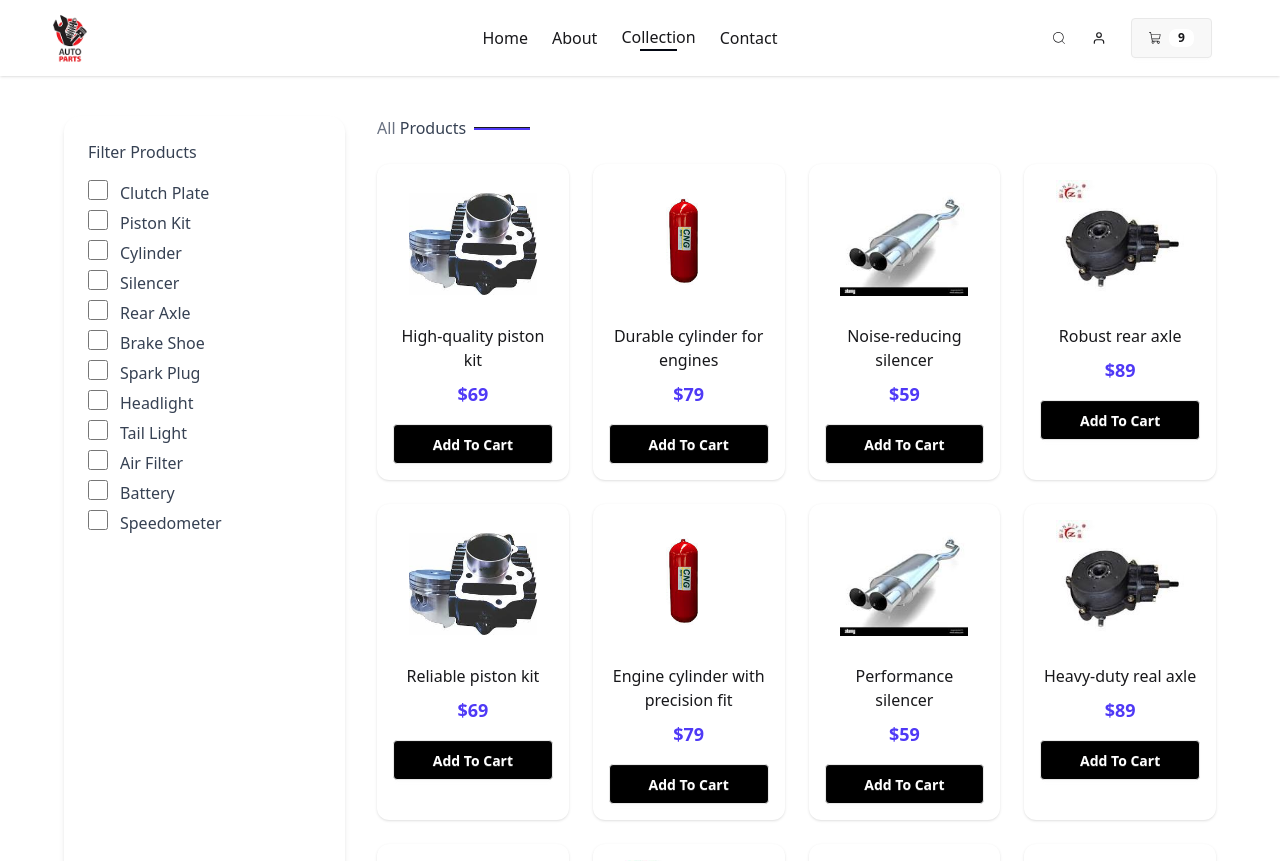
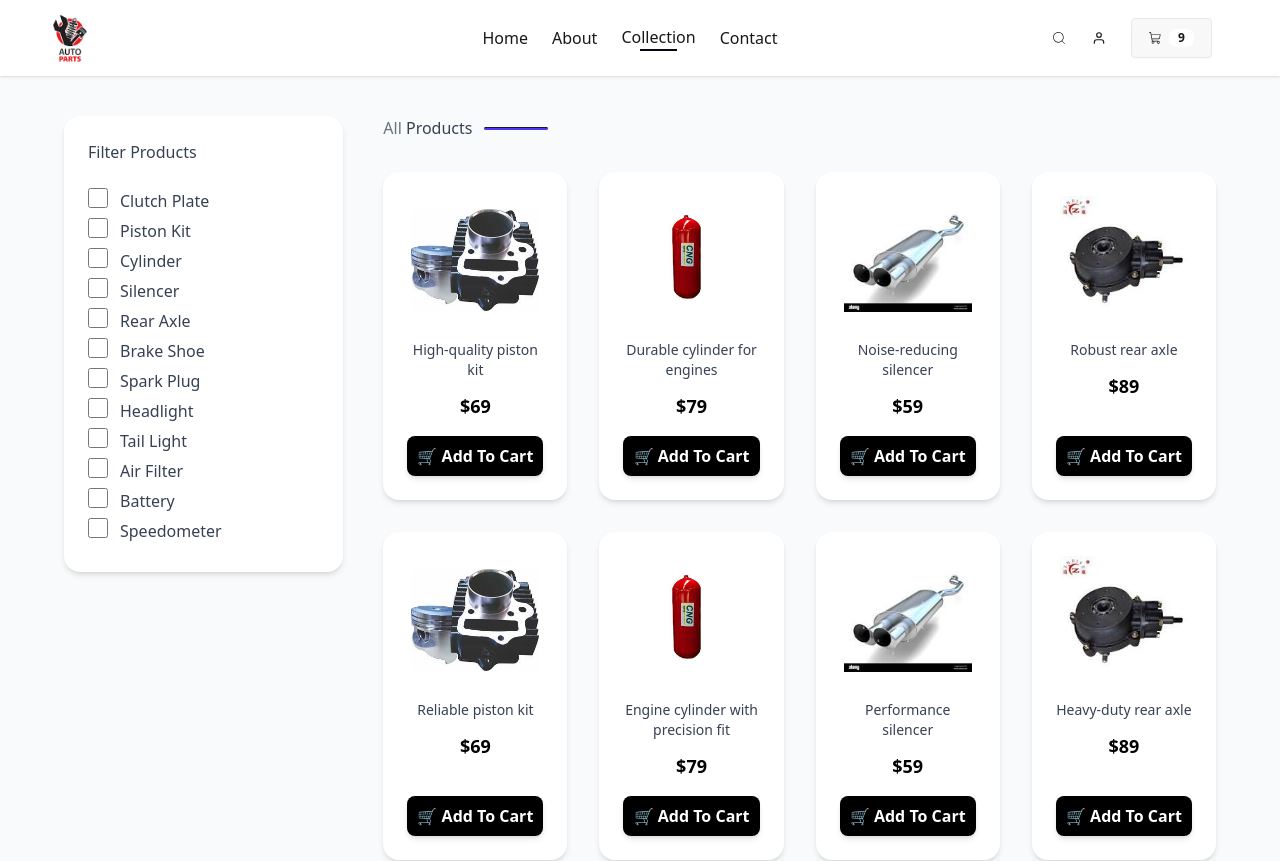
Before and after one commit to Asmatbangash/auto-rikshaw-spares, a React (Vite) app in the folder Frontend/: page /collection in a window 1280 px wide. Shown: the top 861 px of the page. Built offline with nearby package versions, Linux system fonts and the light colour scheme.

Commit message:
add checkbox click functionality.

```diff
--- a/Frontend/src/components/BigCard.jsx
+++ b/Frontend/src/components/BigCard.jsx
@@ -2,27 +2,38 @@ import React from "react";
 
 function BestSellerProducts({ product }) {
   return (
-    <div className="grid grid-cols-1 sm:grid-cols-2 md:grid-cols-3 lg:grid-cols-3 xl:grid-cols-4 gap-6">
+    <div className="grid grid-cols-1 sm:grid-cols-2 md:grid-cols-3 xl:grid-cols-4 gap-8">
       {product.map((item, index) => (
         <div
           key={index}
-          className="bg-white rounded-xl shadow hover:shadow-lg transition-shadow duration-300 p-4 flex flex-col items-center text-center"
+          className="group bg-white rounded-2xl shadow-md hover:shadow-xl transition-all duration-300 p-6 flex flex-col text-center"
         >
-          <img
-            src={item.image}
-            alt={item.desc}
-            className="w-32 h-32 object-contain mb-4"
-          />
+          {/* Product Image */}
+          <div className="w-32 h-32 mb-4 mx-auto flex items-center justify-center">
+            <img
+              src={item.image}
+              alt={item.desc}
+              className="w-full h-full object-contain group-hover:scale-105 transition-transform duration-300"
+            />
+          </div>
+
+          {/* Product Description */}
           <p
-            className="mb-2"
+            className="text-gray-700 text-sm mb-3"
             dangerouslySetInnerHTML={{ __html: item.desc }}
           ></p>
-          <span className="text-indigo-600 font-semibold text-lg">
+
+          {/* Product Price */}
+          <span className="text-black font-bold text-lg mb-4">
             {item.price}
           </span>
-          <button className="btn bg-black text-white w-full mt-4">
-            Add To Cart
-          </button>
+
+          {/* Add to Cart Button (always at bottom) */}
+          <div className="mt-auto">
+            <button className="w-full py-2 rounded-lg bg-black text-white font-semibold shadow-md hover:bg-gray-900 hover:shadow-lg transition-all duration-300">
+              🛒 Add To Cart
+            </button>
+          </div>
         </div>
       ))}
     </div>
--- a/Frontend/src/components/Checkbox.jsx
+++ b/Frontend/src/components/Checkbox.jsx
@@ -1,22 +1,21 @@
 import React from "react";
 
-function Checkbox({ product }) {
+function Checkbox({ product, onChange }) {
   return (
     <>
-      {product.map((itemName) => (
-        <div class="flex items-center space-x-3 my-1">
-          <label class="group flex items-center cursor-pointer">
-            <div class="dark:bg-black/10">
-              <label class="text-white">
-                <input
-                  class="dark:border-white-400/20 dark:scale-100 transition-all duration-500 ease-in-out dark:hover:scale-110 dark:checked:scale-100 w-5 h-5"
-                  type="checkbox"
-                />
-              </label>
+      {product.map((item, index) => (
+        <div key={index} className="flex items-center space-x-3 my-1">
+          <label className="group flex items-center cursor-pointer">
+            <div className="dark:bg-black/10">
+              <input
+                className="dark:border-white-400/20 dark:scale-100 transition-all duration-500 ease-in-out dark:hover:scale-110 dark:checked:scale-100 w-5 h-5"
+                type="checkbox"
+                onChange={(e) => onChange(item.name, e.target.checked)}
+              />
             </div>
 
-            <span class="ml-3 text-gray-700 group-hover:text-blue-500 font-medium transition-colors duration-300">
-              {itemName.name}
+            <span className="ml-3 text-gray-700 group-hover:text-blue-500 font-medium transition-colors duration-300">
+              {item.name}
             </span>
           </label>
         </div>
--- a/Frontend/src/pages/Collection.jsx
+++ b/Frontend/src/pages/Collection.jsx
@@ -1,32 +1,80 @@
-import React from "react";
+import React, { useState } from "react";
 import { BigCard, Checkbox, Line, Title } from "../components/index";
 import { assets } from "../assets/assets";
 
 function Collection() {
   const collections = [
-    { image: assets.pistonKit, desc: "High-quality piston kit", price: "$69" },
+    {
+      image: assets.pistonKit,
+      desc: "High-quality piston kit",
+      price: "$69",
+      name: "Piston Kit",
+    },
     {
       image: assets.cylinder,
       desc: "Durable cylinder for engines",
       price: "$79",
+      name: "Cylinder",
     },
-    { image: assets.Silencer, desc: "Noise-reducing silencer", price: "$59" },
-    { image: assets.RealAxle, desc: "Robust rear axle", price: "$89" },
-    { image: assets.pistonKit, desc: "Reliable piston kit", price: "$69" },
+    {
+      image: assets.Silencer,
+      desc: "Noise-reducing silencer",
+      price: "$59",
+      name: "Silencer",
+    },
+    {
+      image: assets.RealAxle,
+      desc: "Robust rear axle",
+      price: "$89",
+      name: "Rear Axle",
+    },
+    {
+      image: assets.pistonKit,
+      desc: "Reliable piston kit",
+      price: "$69",
+      name: "Piston Kit",
+    },
     {
       image: assets.cylinder,
       desc: "Engine cylinder with precision fit",
       price: "$79",
+      name: "Cylinder",
     },
-    { image: assets.Silencer, desc: "Performance silencer", price: "$59" },
-    { image: assets.RealAxle, desc: "Heavy-duty real axle", price: "$89" },
-    { image: assets.Silencer, desc: "Noise-reducing silencer", price: "$59" },
-    { image: assets.RealAxle, desc: "Robust rear axle", price: "$89" },
-    { image: assets.pistonKit, desc: "Reliable piston kit", price: "$69" },
+    {
+      image: assets.Silencer,
+      desc: "Performance silencer",
+      price: "$59",
+      name: "Silencer",
+    },
+    {
+      image: assets.RealAxle,
+      desc: "Heavy-duty rear axle",
+      price: "$89",
+      name: "Rear Axle",
+    },
+    {
+      image: assets.Silencer,
+      desc: "Noise-reducing silencer",
+      price: "$59",
+      name: "Silencer",
+    },
+    {
+      image: assets.RealAxle,
+      desc: "Robust rear axle",
+      price: "$89",
+      name: "Rear Axle",
+    },
+    {
+      image: assets.pistonKit,
+      desc: "Reliable piston kit",
+      price: "$69",
+      name: "Piston Kit",
+    },
     {
       image: assets.cylinder,
       desc: "Engine cylinder with precision fit",
       price: "$79",
+      name: "Cylinder",
     },
   ];
 
@@ -45,25 +93,48 @@ function Collection() {
     { name: "Speedometer" },
   ];
 
+  // State for selected filters
+  const [selectedFilters, setSelectedFilters] = useState([]);
+
+  // Handle checkbox change
+  const handleFilterChange = (filterName, isChecked) => {
+    setSelectedFilters((prev) =>
+      isChecked ? [...prev, filterName] : prev.filter((f) => f !== filterName)
+    );
+  };
+  // Apply filters
+  const filteredProducts =
+    selectedFilters.length > 0
+      ? collections.filter((item) => selectedFilters.includes(item.name))
+      : collections;
+
   return (
-    <div className="min-h-screen py-10 px-4 md:px-10 lg:px-16">
-      <div className="flex flex-col lg:flex-row gap-8">
+    <div className="min-h-screen py-10 px-4 md:px-8 lg:px-16 bg-gray-50">
+      <div className="flex flex-col lg:flex-row gap-10">
         {/* Filter Section */}
-        <div className="lg:w-1/4 bg-white rounded-2xl shadow-md p-6">
+        <aside className="lg:w-1/4 bg-white rounded-2xl shadow-md p-6 h-fit sticky top-20">
           <Title text2="Filter Products" />
-          <div className="mt-4">
-            <Checkbox product={nameOfProduct} />
+          <div className="mt-6 space-y-3">
+            <Checkbox product={nameOfProduct} onChange={handleFilterChange} />
           </div>
-        </div>
+        </aside>
 
         {/* Product Section */}
-        <div className="lg:w-3/4">
-          <div className="flex items-center gap-2 mb-6">
+        <main className="lg:w-3/4">
+          <div className="flex items-center gap-3 mb-8">
             <Title text1="All" text2="Products" />
-            <Line className="w-10 sm:w-14 h-[3px] bg-indigo-600" />
+            <Line className="w-12 sm:w-16 h-[3px] bg-indigo-600 rounded-full" />
           </div>
-          <BigCard product={collections} />
-        </div>
+
+          {/* Product Grid */}
+          {filteredProducts.length > 0 ? (
+            <BigCard product={filteredProducts} />
+          ) : (
+            <p className="text-gray-600 text-center mt-10">
+              No products found for selected filters.
+            </p>
+          )}
+        </main>
       </div>
     </div>
   );
```
